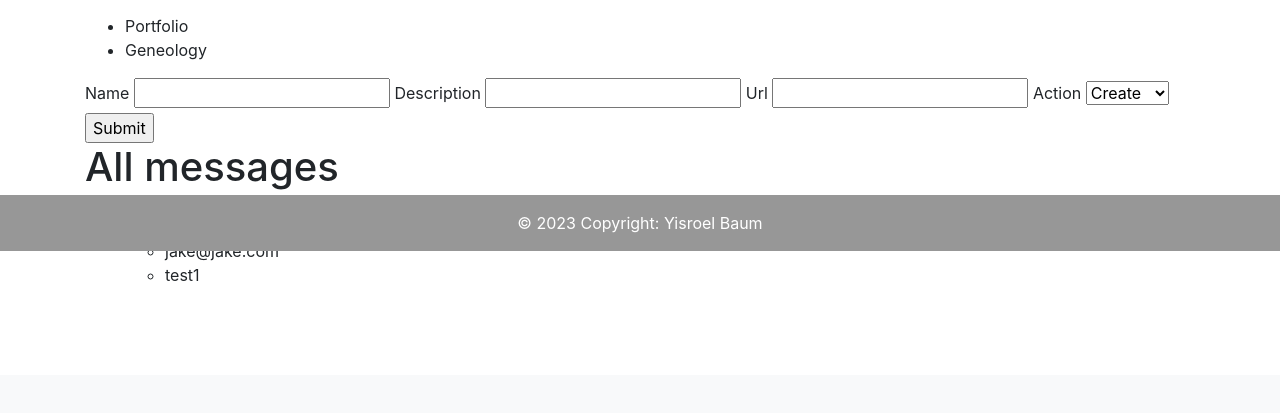
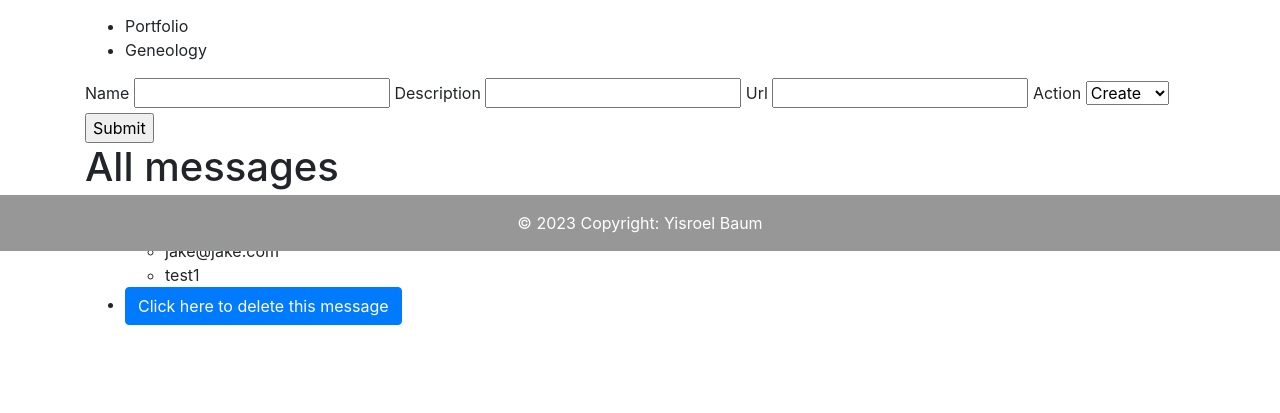
Before and after one commit to ayalCheckerInstitute/Hackathon-Portfolio-Page, a Flask app: page /admin in a window 1280 px wide. Shown: the part 549-962 px from the top of the page. Before the commit the page ends 830 px from the top, so only its background shows below. Run offline with Flask 3, Linux system fonts and the light colour scheme; data comes from the database, SQL or seed files in the repository; both versions use the stored data as it was after the commit; some libraries are stand-ins or nearby versions.

Commit message:
option to delete messages on admin page

```diff
--- a/portfolio/routes.py
+++ b/portfolio/routes.py
@@ -79,6 +79,13 @@ def contact():
 def contact_confirmation():
     return render_template('contact_confirmation.html')
 
+@app.route('/delete_message/<message_id>')
+def delete_message(message_id):
+    message = Message.query.filter_by(id=message_id).first()
+    portfolio.session.delete(message)
+    portfolio.session.commit()
+    return redirect(url_for('admin'))
+
 
 @app.route('/admin', methods=('GET', 'POST'))
 def admin():
--- a/portfolio/templates/admin_page.html
+++ b/portfolio/templates/admin_page.html
@@ -73,6 +73,9 @@
                         <li>{{ message.text }}</li>
                     </ul>
                 </li>
+                <li>
+                    <a href="{{url_for('delete_message', message_id=message.id)}}" class="btn btn-primary">Click here to delete this message</a>
+                </li>
             {% endfor %}
         </ul>
 
```
Also changed, not shown: portfolio/portfolio.db.
